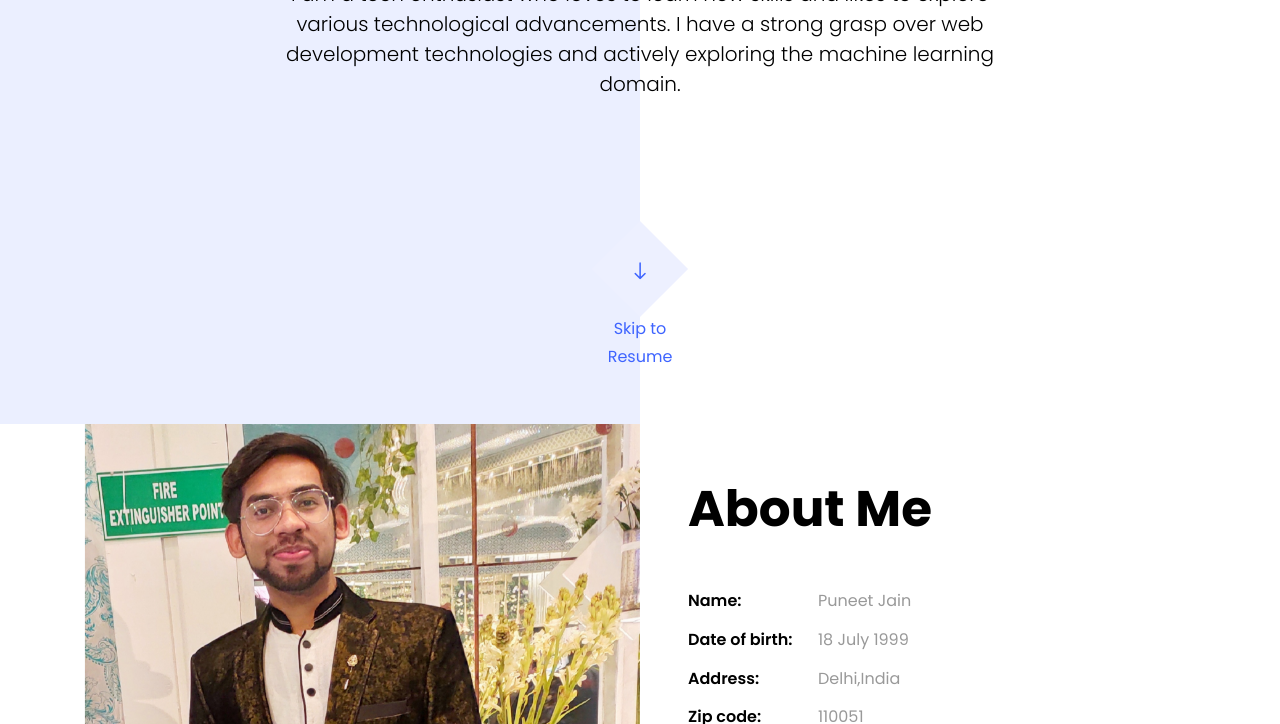
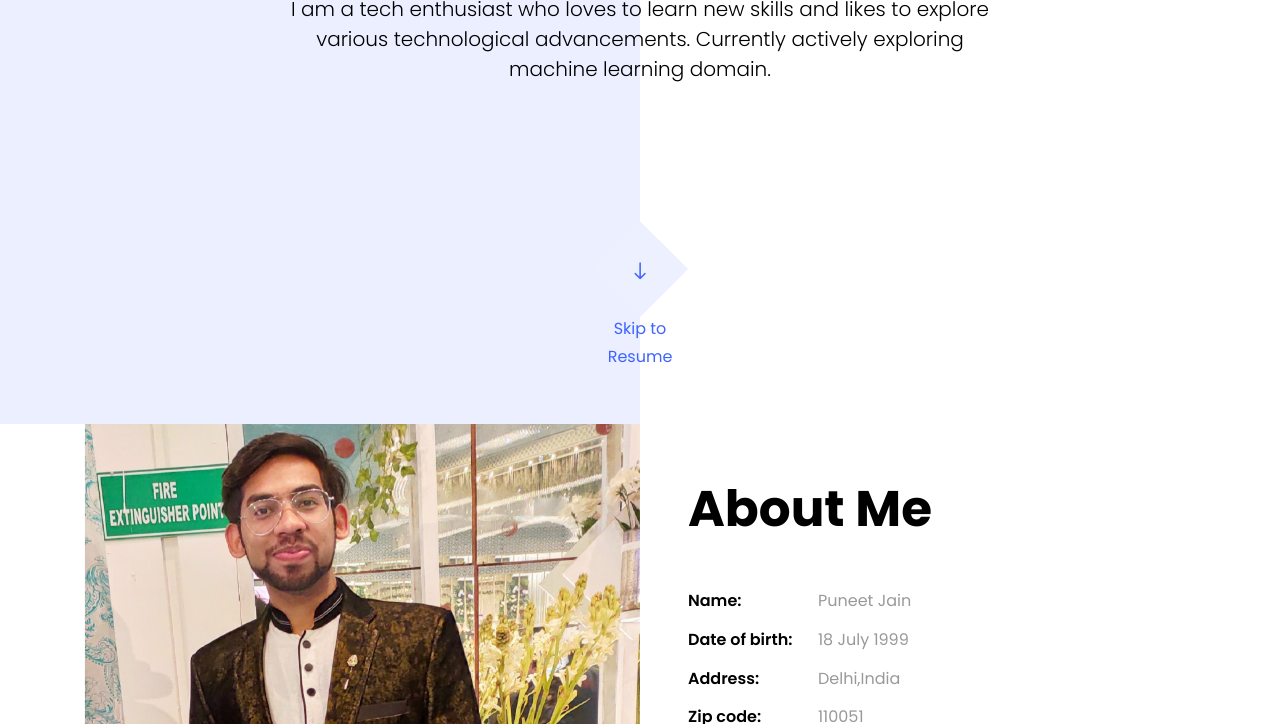
Before and after one commit to Puneet-Jain-18/Puneet-Jain-18.github.io, a plain HTML site: page index.html in a window 1280 px wide. Shown: the part 376-1100 px from the top of the page. Drawn offline with Linux system fonts and the light colour scheme; files whose address does not match are found by name.

Commit message:
Summary reduced

```diff
--- a/index.html
+++ b/index.html
@@ -59,7 +59,8 @@
 							data-rotate='[ "Web Developer.","Web Designer", "Software Developer." ]'></span>
 					</h2>
 					<div class=" mb-5 pb-5">
-					<p style="color: black;">I am a tech enthusiast who loves to learn new skills and likes to explore various technological advancements. I have a strong grasp over web development technologies and actively exploring the machine learning domain. </p>
+					<p style="color: black;">I am a tech enthusiast who loves to learn new skills and
+						likes to explore various technological advancements. Currently actively exploring machine learning domain. </p>
 					</div>
 					<div class=" mt-4 pt-4">
 						<p style="color: black;">  </p>
```
